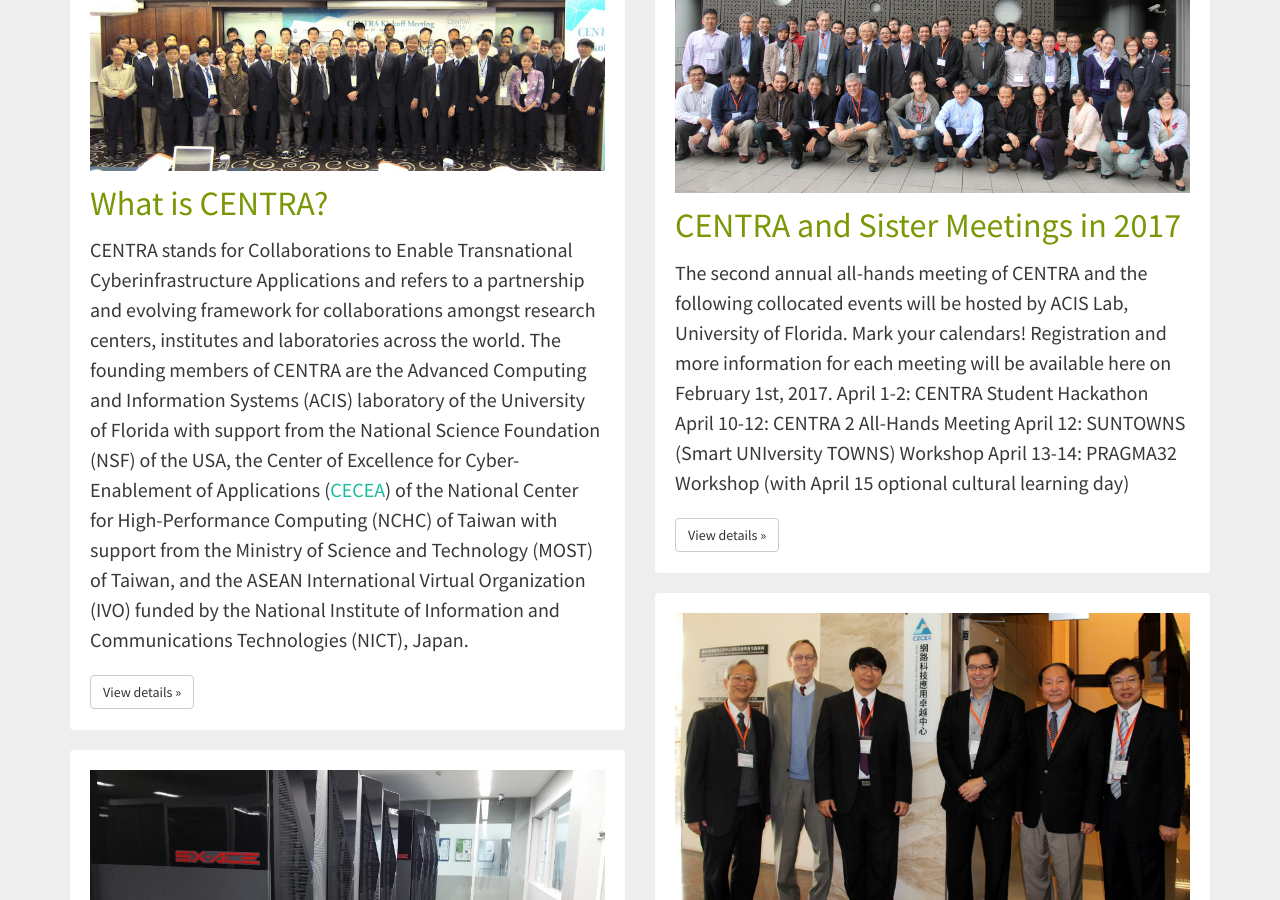
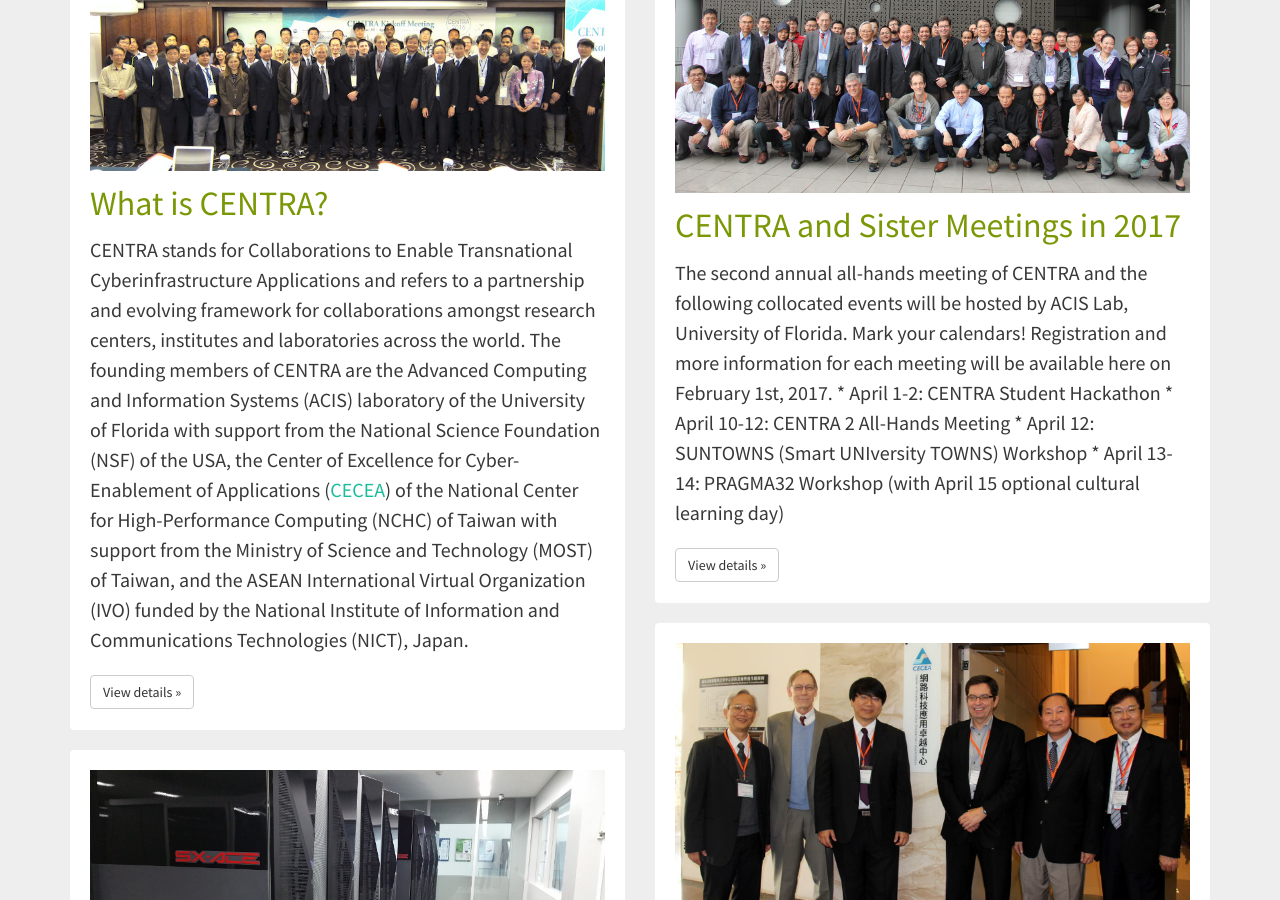
Before and after one commit to hmchou56/centra8, a Jekyll site: the page built from index.html, in a window 1280 px wide and 900 px high, scrolled down 464 px. Built offline with Jekyll 4.4.1, drawn with Linux system fonts in a browser that asks for light colours; nearby versions of some CDN libraries.

Commit message:
updated column2_newsitem1

```diff
--- a/index.html
+++ b/index.html
@@ -26,11 +26,10 @@
 column2_newsitem1_link: /news/
 column2_newsitem1_text: "The second annual all-hands meeting of CENTRA and the following collocated events will be hosted by ACIS Lab, University of Florida. Mark your calendars! Registration and more information for each meeting will be available here on February 1st, 2017.
 
-
-April 1-2: CENTRA Student Hackathon
-April 10-12: CENTRA 2 All-Hands Meeting
-April 12: SUNTOWNS (Smart UNIversity TOWNS) Workshop
-April 13-14: PRAGMA32 Workshop (with April 15 optional cultural learning day)"
+  * April 1-2: CENTRA Student Hackathon
+  * April 10-12: CENTRA 2 All-Hands Meeting
+  * April 12: SUNTOWNS (Smart UNIversity TOWNS) Workshop
+  * April 13-14: PRAGMA32 Workshop (with April 15 optional cultural learning day)"
 
 column2_newsitem2_headline: Collaborators
 column2_newsitem2_image: /img/collaborators.jpg
```
